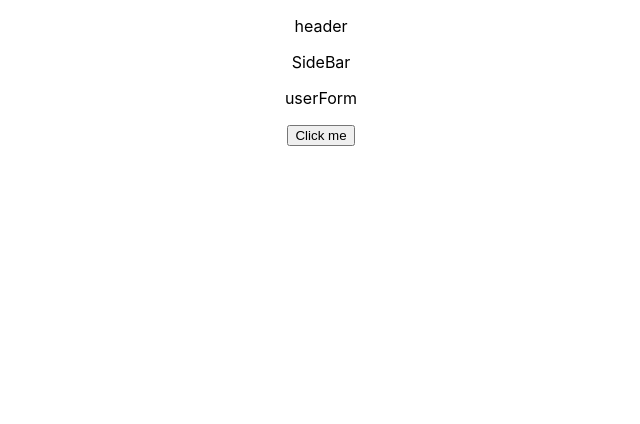
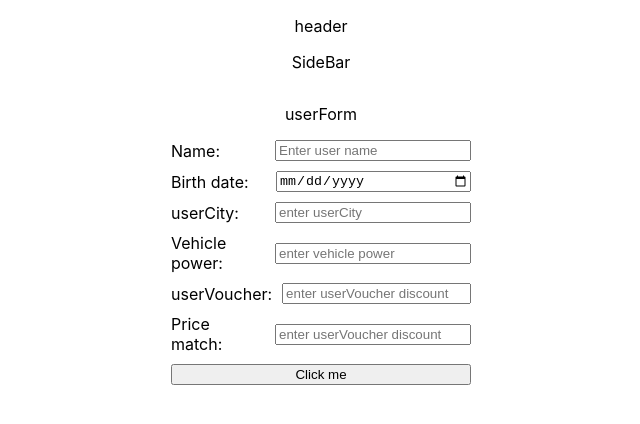
Before and after one commit to optic188/MERN_app, a React (Create React App) app in the folder ui/: page / in a window 1280 px wide. Shown: the top 424 px of the page, without its empty margins (319-959 px from the left). Built offline with nearby package versions, Linux system fonts and the light colour scheme.

Commit message:
fully user form working

```diff
--- a/ui/src/api/index.tsx
+++ b/ui/src/api/index.tsx
@@ -3,7 +3,7 @@ export const createItem = async (data: any)=> {
     const response = await fetch(`/api/createInsuranceItem`, {
         method: 'POST',
         headers: {'Content-Type': 'application/json'},
-        body: JSON.stringify({task: data})
+        body: JSON.stringify({data})
     })
     return await response.json();
 }
--- /dev/null
+++ b/ui/src/componets/userForm.scss
@@ -0,0 +1,26 @@
+.user-form {
+  display: flex;
+  flex-direction: column;
+  max-width: 300px;
+  margin: 0 auto;
+  label {
+    flex: 1;
+    margin-right: 10px;
+    text-align: left;
+  }
+  .form-group {
+    display: flex;
+    justify-content: space-between;
+    align-items: center;
+    margin-bottom: 10px;
+  }
+  input {
+    flex: 2;
+  }
+  .error {
+    color: red;
+  }
+  .success {
+    color: green;
+  }
+}
--- a/ui/src/componets/userForm.tsx
+++ b/ui/src/componets/userForm.tsx
@@ -1,19 +1,88 @@
-import React from 'react'
+import React, {useState} from 'react'
 import {createItem} from "../api";
+import './userForm.scss';
+interface Iuser {
+    userName: string,
+    userBirthDate: Date,
+    userCity?: string,
+    userVehiclePower: number,
+    userVoucher?: number,
+    userPriceMatch?: number
+}
+const UserForm = ()=> {
+    const [formItem, setForm] = useState<Iuser>({
+        userName:'',
+        userBirthDate: new Date(),
+        userVehiclePower:0 })
+    const [error, setError] = useState(false)
+    const [success, setSuccess] = useState(false)
 
-const UserForm = ()=> {
+    const onChange = (event: React.ChangeEvent<HTMLInputElement>)=> {
+        setSuccess(false)
+        const { name, value } = event.target;
+        setForm((prevState) => ({
+            ...prevState,
+            [name]: name==='userBirthDate'? new Date(value).toISOString(): value
+        }));
+    }
+
     const onClick = async ()=> {
+        if(!formItem.userBirthDate || !formItem.userVehiclePower || !formItem.userName) {
+            setError(true)
+            return
+        } else {
+            setError(false)
+        }
         try {
-             await createItem({})
+             await createItem(formItem)
+            setSuccess(true)
         } catch (err) {
             console.log(err)
         }
     }
     return (
-        <>
+        <div className={'user-form'}>
             <p>userForm</p>
+            <div className={'form-group'}>
+                <label>
+                    Name:
+                </label>
+                <input name='userName' onChange={onChange} value={formItem.userName}  type="text" required={true} placeholder={'Enter user name'}/>
+            </div>
+            <div className={'form-group'}>
+                <label>
+                    Birth date:
+                </label>
+                <input name='userBirthDate' onChange={onChange} type="date" placeholder={'dd/mm/yyy'}/>
+            </div>
+            <div className={'form-group'}>
+                <label>
+                    userCity:
+                </label>
+                <input name='userCity' onChange={onChange} type="text" required={true} placeholder={'enter userCity'}/>
+            </div>
+            <div className={'form-group'}>
+                <label>
+                    Vehicle power:
+                </label>
+                <input name='userVehiclePower' onChange={onChange} type="number" placeholder={'enter vehicle power'}/>
+            </div>
+            <div className={'form-group'}>
+                <label>
+                    userVoucher:
+                </label>
+                <input name='userVoucher' type="number" onChange={onChange} placeholder={'enter userVoucher discount'}/>
+            </div>
+            <div className={'form-group'}>
+                <label>
+                    Price match:
+                </label>
+                <input name='userPriceMatch' type="number" onChange={onChange} placeholder={'enter userVoucher discount'}/>
+            </div>
+            {error && <p className='error'>Birth date, Vehicle power, Name fields are required </p>}
+            {success && <p className='success'> Form send success </p>}
             <button onClick={onClick}>Click me</button>
-        </>
+        </div>
     )
 }
 export default UserForm
```
Also changed, not shown: 2 other files (tests, documents, lock files or other folders).
